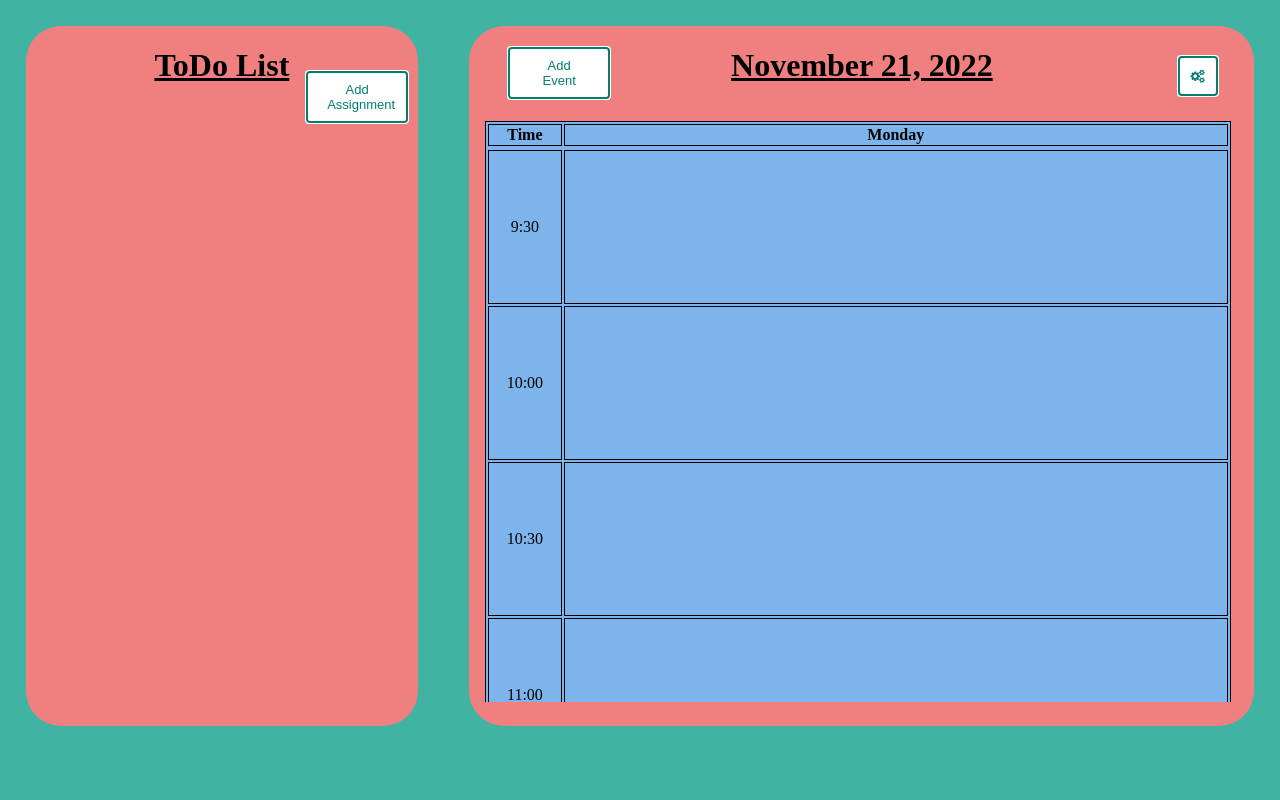
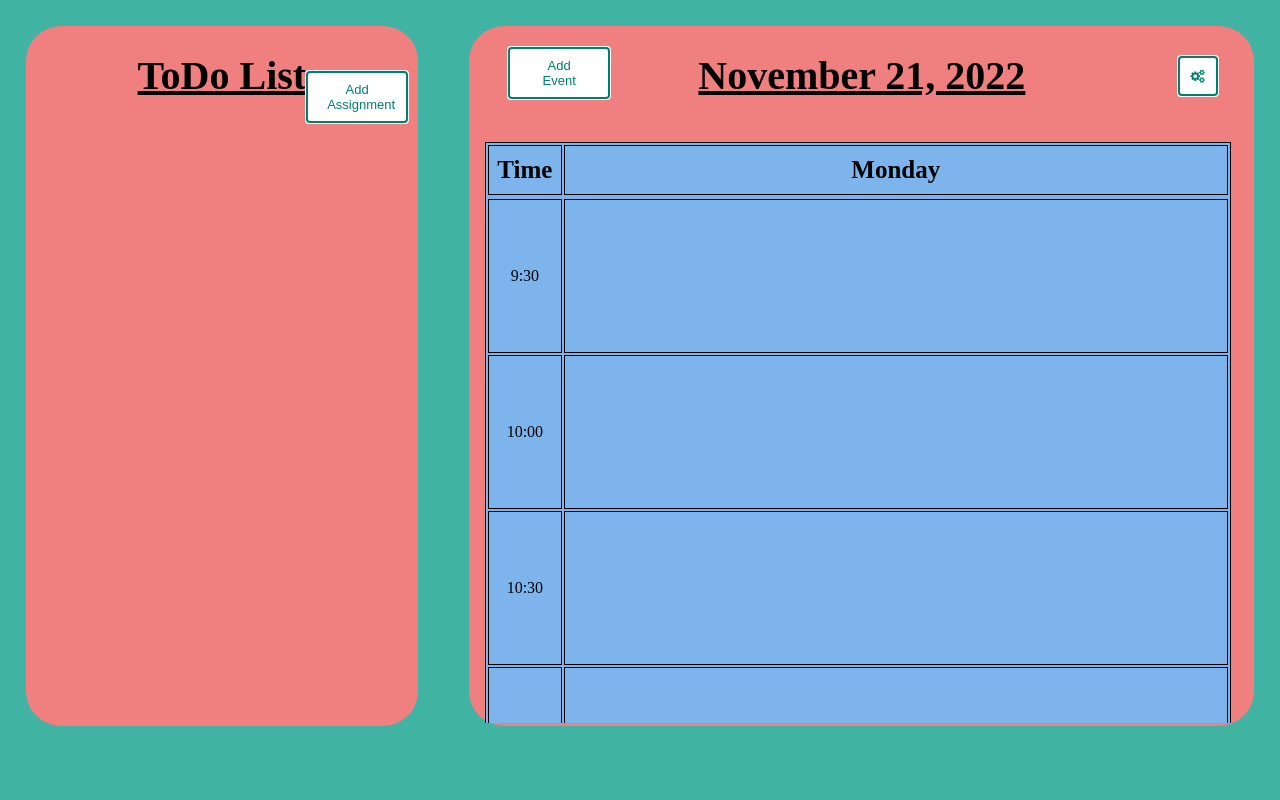
Before and after one commit to mattzou1/Digital-Planner, a website: page views/copyToDo.html in a window 1280 px wide. Drawn offline with Linux system fonts and the light colour scheme; files that its build step writes are made by us from their sources; files whose address does not match are found by name.

Commit message:
Adjusted calendar font sizes for headers

```diff
--- a/public/js/test.js
+++ b/public/js/test.js
@@ -1,11 +1,12 @@
-//code that populates the calendar with times
+//code that populates the calendar with times and formats calendar (row width, height length)
 
 import {User,user1,Assignment, Event} from "./classes.js";
 
 let table = document.body.querySelector("table"); //get table
 table.style.width = "100%"; //set table width
 //table.style.height= "100px" //set table height
-//document.body.querySelector("tr").style.height = "50px"; //set header height
+document.body.querySelector("tr").style.height = "50px"; //set header height
+//document.body.querySelector("#dayOfWeek").style.font-size = "1.2em"; //increase header font
 
 document.body.querySelector("th").style.width = "10%";  //set time column width
 
--- a/views/copyToDo.html
+++ b/views/copyToDo.html
@@ -21,7 +21,7 @@
     <div class="container">
 
         <div id="Todo">
-            <h1>ToDo List</h1>
+            <h1 style="font-size:40px">ToDo List</h1>
 
             <div id="buttonsAndPlus">
                 <div id="addAssignment"></div>
@@ -31,7 +31,7 @@
         <div id="calendar">
             <div id="headerAndButtons">
                 <div id="calHeader">
-                    <h1 id="currentDate">Current Date Goes Here</h1>
+                    <h1 id="currentDate" style="font-size:40px">Current Date Goes Here</h1>
                 </div>
             </div>
 
@@ -40,8 +40,8 @@
                 <table>
                     <tbody>
                         <tr>
-                            <th>Time</th>
-                            <th id="dayOfWeek">Day of Week</th>
+                            <th style="font-size:25px">Time</th>
+                            <th id="dayOfWeek" style="font-size:25px">Day of Week</th>
                             <!-- <th>Tuesday</th>
                             <th>Wednesday</th>
                             <th>Thursday</th>
```
